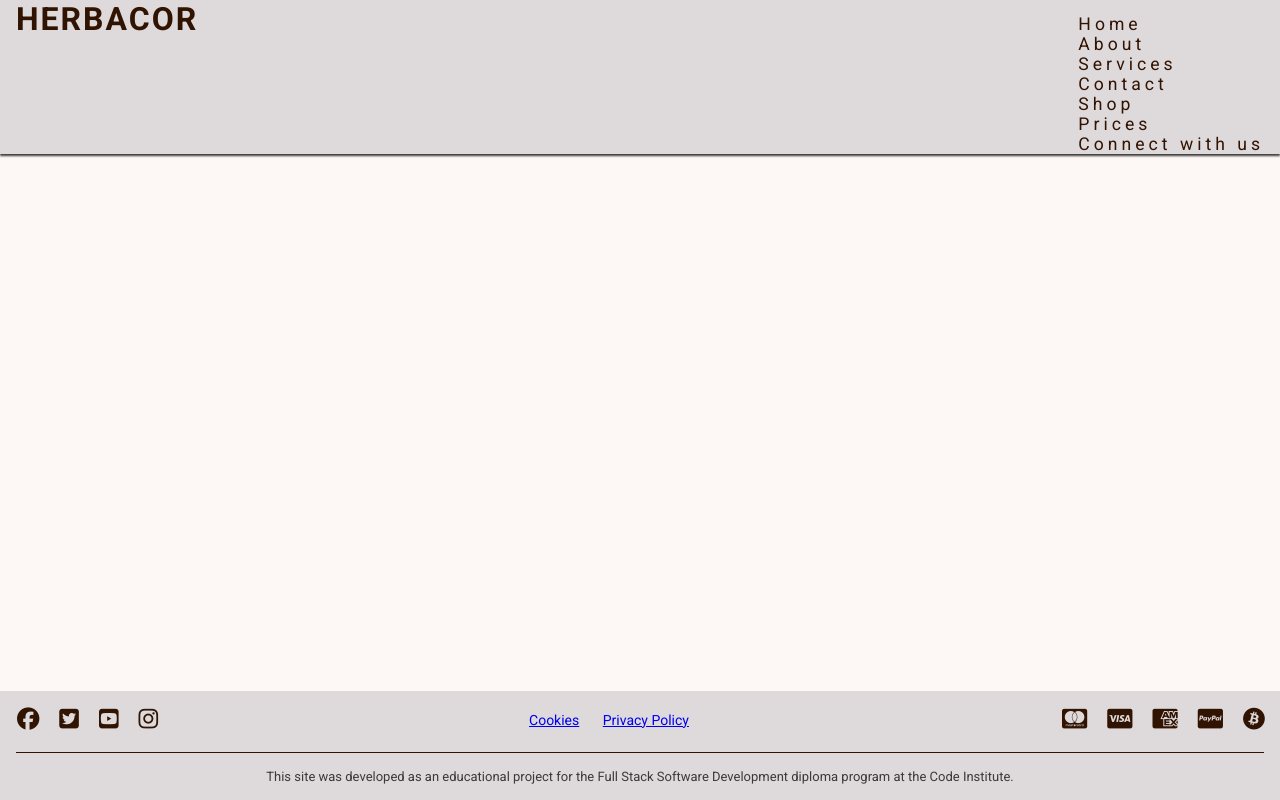
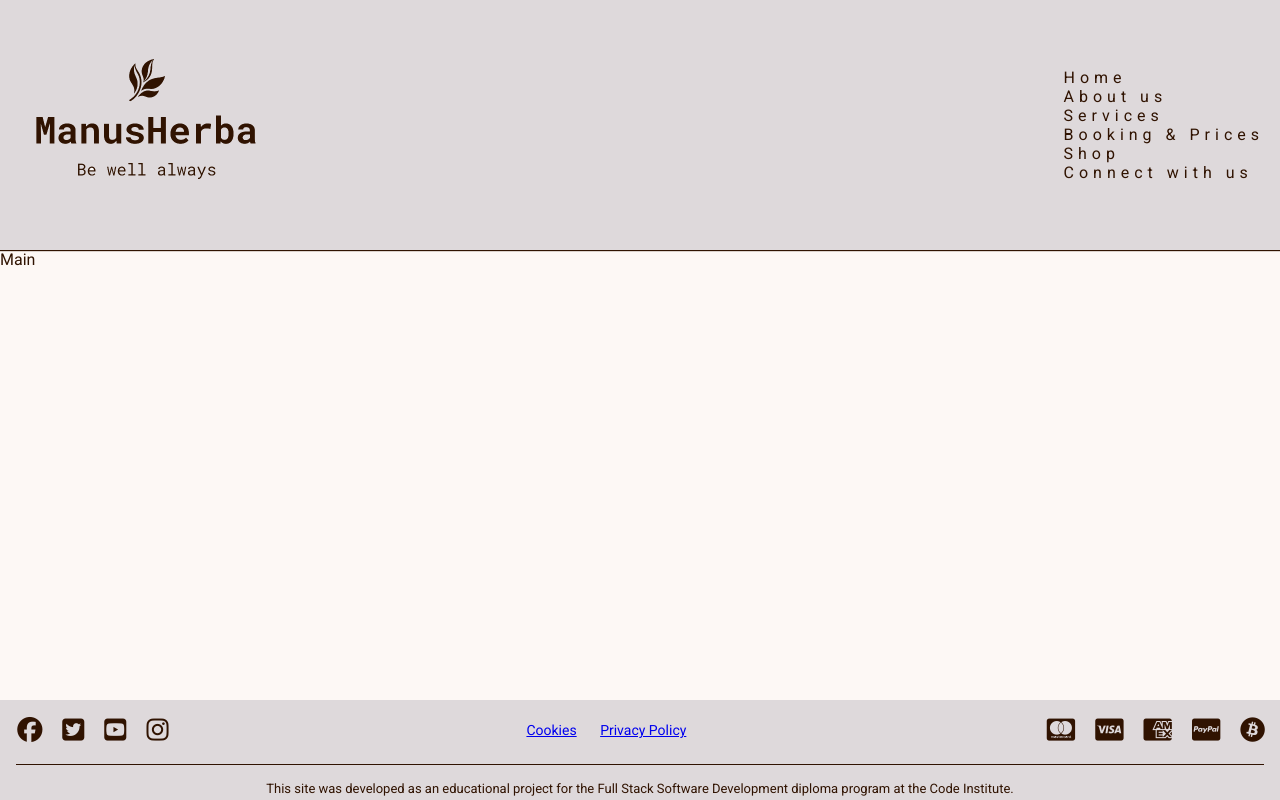
Before and after one commit to JaqiKal/wellness-therapy, a plain HTML site: page index.html in a window 1280 px wide. Drawn offline with Linux system fonts and the light colour scheme.

Commit message:
Add aria-label in nav menu. Add placeholder for submenu dropdown. Add styles for header and logo

```diff
--- a/assets/css/style.css
+++ b/assets/css/style.css
@@ -20,15 +20,16 @@ body {
 
 /* Header */
 header {
+    display: flex;
+    justify-content: space-between;
+    height: 250px;
     background-color: #ded9db;
     padding: 0 1rem;
     position: fixed;
     z-index: 99;
     width: 100%;
-    box-shadow: 0 2px 2px #3a3a3a;
-    display: flex;
-    justify-content: space-between;
-    align-items: baseline;
+    box-shadow: 0 1px 1px #301301;
+    align-items: center;
 }
 
 header a {
@@ -36,6 +37,12 @@ header a {
     text-decoration: none;
     color: inherit;
 }
+#logo {
+    height: 250px;
+    width: 250px;
+    margin: 5px;
+}
+
 
 h1 {
     font-family: 'Roboto' , sans-serif;
@@ -45,8 +52,8 @@ h1 {
 }
 
 #menu {
-    font-size: 110%;
-    letter-spacing: 4px;
+    font-size: 100%;
+    letter-spacing: 5px;
     list-style-type: none;
     color: #301301;
 }
@@ -57,21 +64,21 @@ main {
     /* Enlarge main element to push footer down*/
     flex: 1 0 auto;
     /* Add margin at the top to prevent content from being covered by the header */
-    margin-top: 47px;
+    margin-top: 250px;
    /* Enable flex properties for child elements */
     display: flex;
     flex-direction: column;
 }
 
-/* Navbar styles with dropdown toggle */
 
 /* Footer */
 
 footer {
     background-color: #ded9db;
+    height: 100px;
     width: 100%;
     padding: 1rem;
-    color: #3a3a3a;
+    color: #30130;
     font-size: 14px;
 }
 
@@ -123,7 +130,7 @@ footer {
 
 /* Footer Icons */
 #social-networks i, #payment-options i {
-    font-size: 160%;
+    font-size: 180%;
     padding: 5%;
     color: #301301;
 }
--- a/index.html
+++ b/index.html
@@ -9,7 +9,7 @@
     <meta name="description" content="Discover expert reflexology and lymphatic drainage massage at Manus Herba in Södertälje, south of Stockholm. Enhance wellness with our personalized therapy sessions and thoughtful gift cards.">
     <meta name="keywords" content="reflexology, zone therapy, lymphatic drainage massage, therapeutic massage, wellness therapy, massage">
     <!-- Title -->
-    <title>Welcome</title>
+    <title>ManusHerbaTherapy</title>
     <!--Favicon -->
     <link rel="apple-touch-icon" sizes="180x180" href="assets/favicon/apple-touch-icon.png">
     <link rel="icon" type="image/png" sizes="32x32" href="assets/favicon/favicon-32x32.png">
@@ -21,22 +21,35 @@
   <body>
     <!-- Header -->
     <header>
-      <a href="index.html">
-        <h1 id="logo">HerbaCor</h1>
-      </a>
-      <!-- Navigation Menu -->
-      <nav>
-        <ul id="menu">
-          <li><a href="#home" class="active">Home</a></li>
-          <li><a href="#about">About</a></li>
-          <li><a href="#services">Services</a>
-          <li><a href="#booking">Contact</a></li>
-          <li><a href="#shop">Shop</a></li>
-          <li><a href="#prices">Prices</a></li>
-          <li><a href="#contact">Connect with us</a></li>
-        </ul>
-      </nav>
+        <a href="index.html">
+            <img src="assets/images/logo.png" alt="company logo" id="logo">
+        </a>
 
+        <nav>
+            <!-- Navigation Menu -->
+            <ul id="menu">
+                <li>
+                    <a href="#index.html" class="active" aria-label="Button for Home section">Home</a>
+                </li>
+                <li>
+                    <a href="#about.html" aria-label="Button for About us section">About us</a>
+                </li>
+                <li>
+                    <a href="#services">Services</a>
+                </li>
+
+                <!-- insert a submenu dropdown -->
+                <li>
+                    <a href="#booking-prices.html" aria-label="Button for boooking and prices section">Booking & Prices</a>
+                </li>
+                <li>
+                    <a href="#shop.html" aria-label="Button for Webshop section">Shop</a>
+                </li>
+                <li>
+                    <a href="#contact.html" aria-label="Button for Contact us section">Connect with us</a>
+                </li>
+            </ul>
+         </nav>
 
     </header>
 
```
Also changed, not shown: assets/images/logo.png (added).
